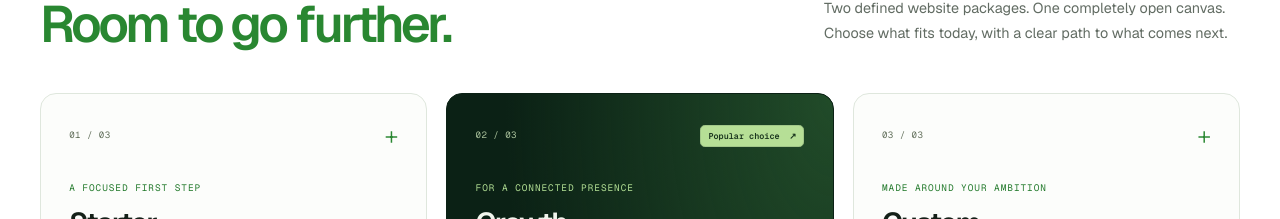
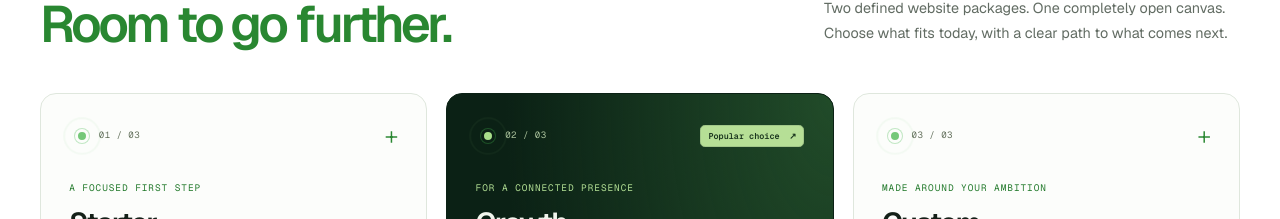
Before and after one commit to umarhammad078/bandesha-empire, a Next.js app: page /pricing in a window 1280 px wide. Shown: the part 800-1019 px from the top of the page. Built offline with nearby package versions, Linux system fonts and the light colour scheme.

Commit message:
Add animated pricing package dots without outer glow

```diff
--- a/src/app/pricing/page.module.css
+++ b/src/app/pricing/page.module.css
@@ -47,7 +47,20 @@
 .planGrid { display: grid; grid-template-columns: repeat(3, minmax(0, 1fr)); gap: 1.2rem; }
 .plan { position: relative; display: flex; flex-direction: column; min-width: 0; padding: clamp(1.4rem, 2.2vw, 2.25rem); border: 1px solid var(--line); border-radius: 1rem; background: #fcfdfb; transition: background-color .25s, border-color .25s, box-shadow .25s; }
 .planTop { display: flex; align-items: center; justify-content: space-between; gap: .5rem; min-height: 1.7rem; margin-bottom: 2rem; }
-.planNumber { color: #65725e; font: .57rem/1.5 var(--font-mono), monospace; letter-spacing: .05em; text-transform: uppercase; }
+.planNumber { position: relative; display: inline-block; padding-left: 1.85rem; color: #65725e; font: .57rem/1.5 var(--font-mono), monospace; letter-spacing: .05em; text-transform: uppercase; }
+.planNumber::before { content: ""; position: absolute; top: 50%; left: .35rem; transform: translateY(-50%); width: .5rem; height: .5rem; box-sizing: content-box; border: 3px solid #fcfdfb; border-radius: 50%; background: #75c879; box-shadow: 0 0 0 1px rgb(70 184 79 / .32); }
+.popularPlan .planNumber::before { border-color: var(--forest); background: #a8df8a; }
+.planNumber::after { content: ""; position: absolute; top: 50%; left: calc(.35rem + 7px); width: 24px; height: 24px; border: 1px solid rgb(70 184 79 / .42); border-radius: 50%; pointer-events: none; opacity: 0; transform: translate(-50%, -50%) scale(.72); }
+.popularPlan .planNumber::after { border-color: rgb(168 223 138 / .42); }
+/* Match the homepage service dots' expanding-ring pulse and timing. */
+@media (prefers-reduced-motion: no-preference) {
+  .planNumber::after { animation: planDotPulse 2.4s ease-out infinite; }
+}
+@keyframes planDotPulse {
+  0%, 38% { opacity: 0; transform: translate(-50%, -50%) scale(.72); }
+  56% { opacity: .8; }
+  100% { opacity: 0; transform: translate(-50%, -50%) scale(1.65); }
+}
 .planMark { color: var(--accent-dark); font-size: 1.5rem; line-height: 1; font-weight: 300; }
 .planEyebrow { min-height: 1rem; margin-bottom: .6rem; color: var(--accent-deep); font: .59rem/1.5 var(--font-mono), monospace; letter-spacing: .1em; text-transform: uppercase; }
 .plan h3 { margin-bottom: 1.25rem; font-size: 1.8rem; font-weight: 580; line-height: 1.1; letter-spacing: -.055em; }
```
